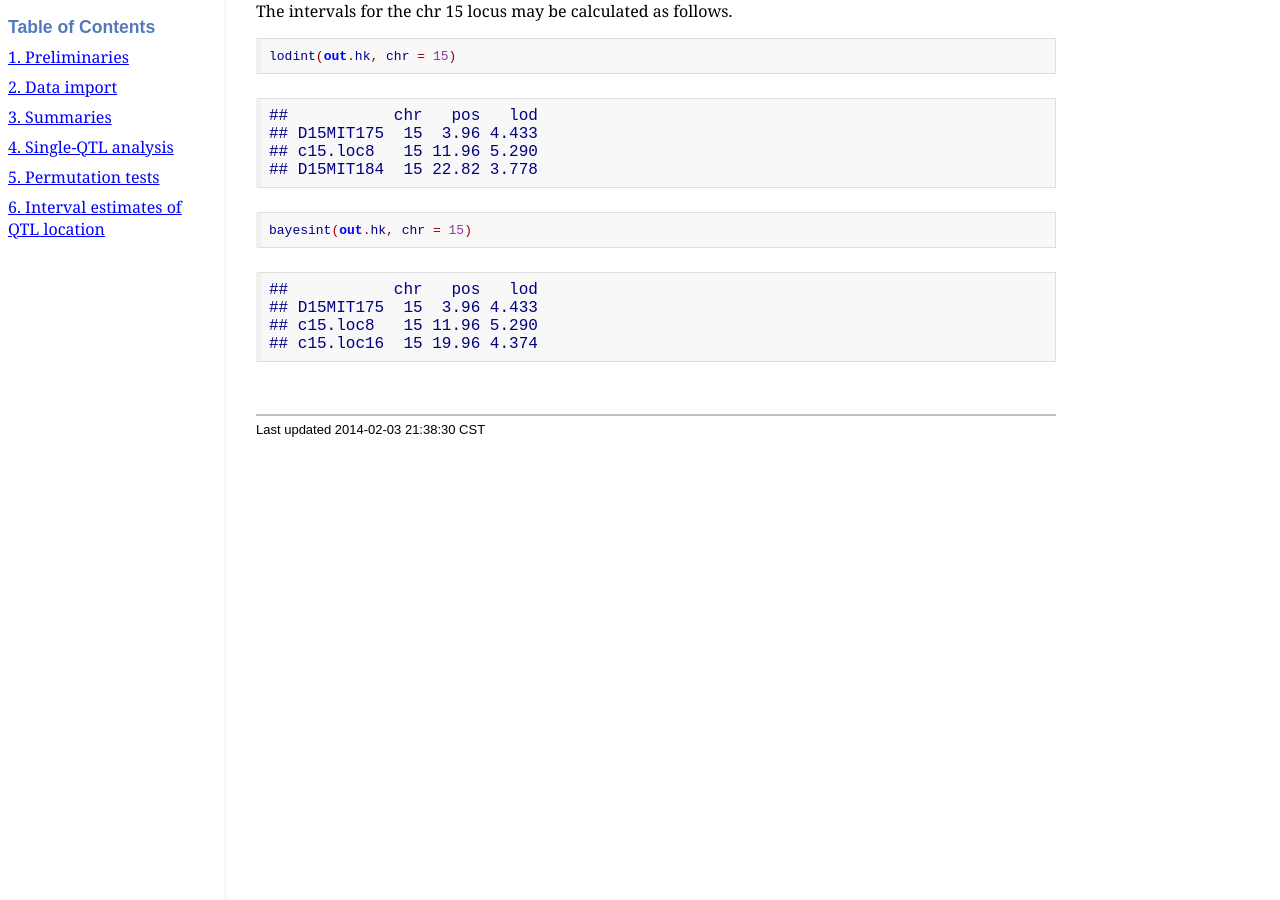
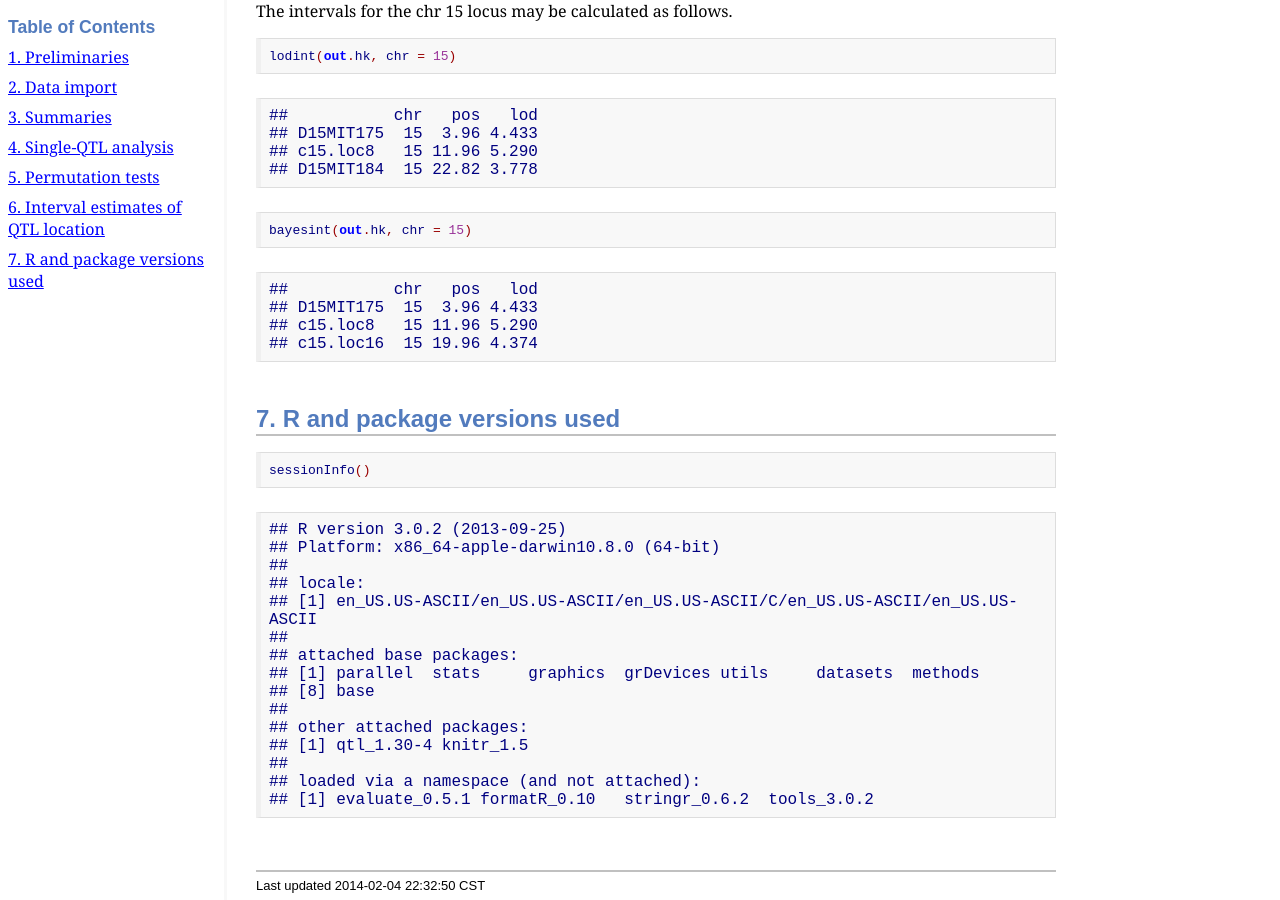
Before and after one commit to kbroman/knitr_knutshell, a Jekyll site: the page assets/knitr_example_asciidoc.html, which Jekyll copies as it is, in a window 1280 px wide and 900 px high, scrolled down 8031 px. Built offline with Jekyll 4.4.1, drawn with Linux system fonts in a browser that asks for light colours; before the commit the page ends 8475 px from its top, so only the background shows below that.

Commit message:
Add sessionInfo() to the bottom of the examples

```diff
--- a/assets/knitr_example_asciidoc.html
+++ b/assets/knitr_example_asciidoc.html
@@ -3713,11 +3713,40 @@ http://www.gnu.org/software/src-highlite -->
 </div></div>
 </div>
 </div>
+<div class="sect1">
+<h2 id="_r_and_package_versions_used">7. R and package versions used</h2>
+<div class="sectionbody">
+<div class="listingblock">
+<div class="content"><!-- Generator: GNU source-highlight 3.1.7
+by Lorenzo Bettini
+http://www.lorenzobettini.it
+http://www.gnu.org/software/src-highlite -->
+<pre><tt>sessionInfo<span style="color: #990000">()</span></tt></pre></div></div>
+<div class="listingblock">
+<div class="content">
+<pre><code>## R version 3.0.2 (2013-09-25)
+## Platform: x86_64-apple-darwin10.8.0 (64-bit)
+##
+## locale:
+## [1] en_US.US-ASCII/en_US.US-ASCII/en_US.US-ASCII/C/en_US.US-ASCII/en_US.US-ASCII
+##
+## attached base packages:
+## [1] parallel  stats     graphics  grDevices utils     datasets  methods
+## [8] base
+##
+## other attached packages:
+## [1] qtl_1.30-4 knitr_1.5
+##
+## loaded via a namespace (and not attached):
+## [1] evaluate_0.5.1 formatR_0.10   stringr_0.6.2  tools_3.0.2</code></pre>
+</div></div>
+</div>
+</div>
 </div>
 <div id="footnotes"><hr /></div>
 <div id="footer">
 <div id="footer-text">
-Last updated 2014-02-03 21:38:30 CST
+Last updated 2014-02-04 22:32:50 CST
 </div>
 </div>
 </body>
```
Also changed, not shown: assets/knitr_example.Rmd (+7 -0 lines), assets/knitr_example.html (+22 -0 lines), pages/reproducible.md (+48 -20 lines), 3 other files.
